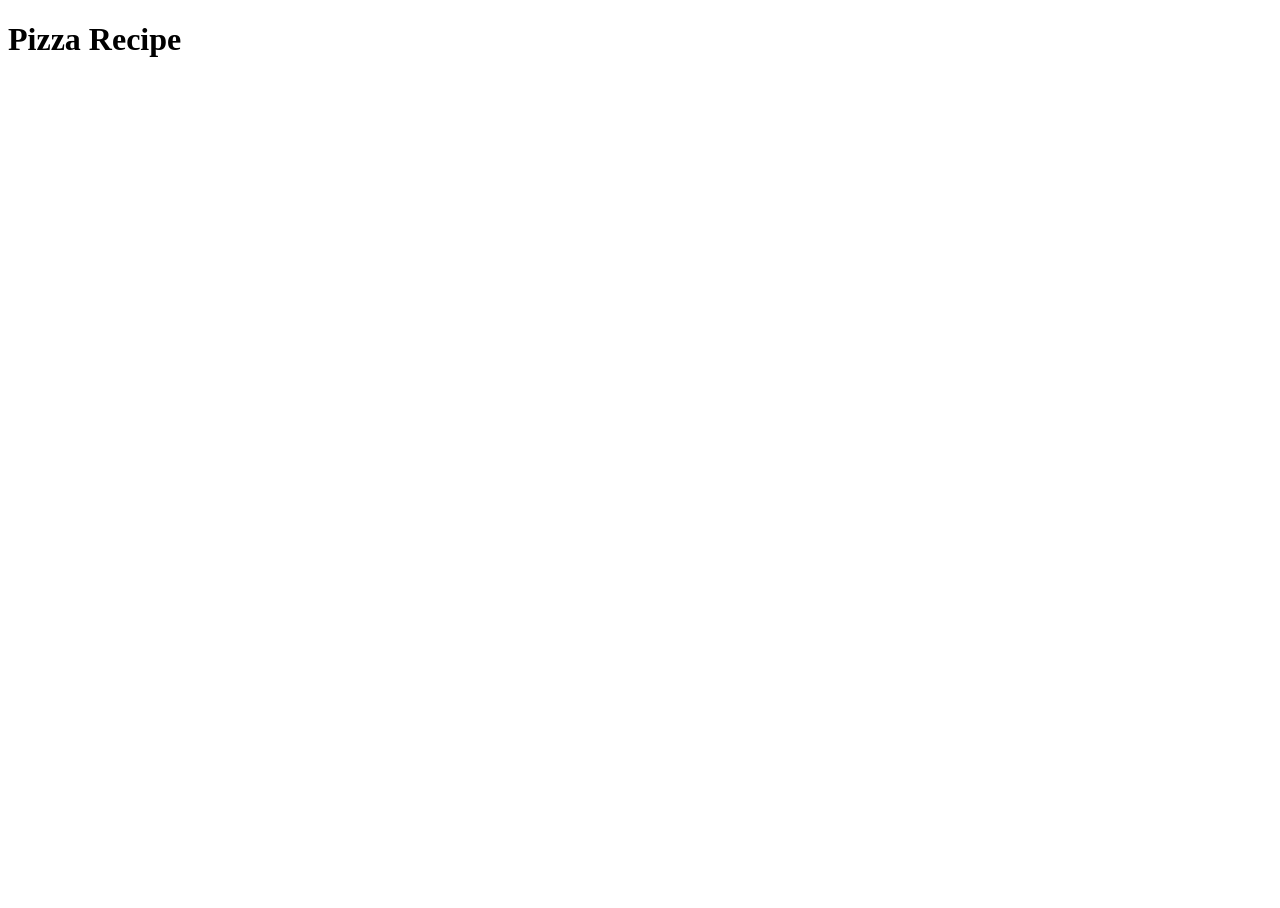
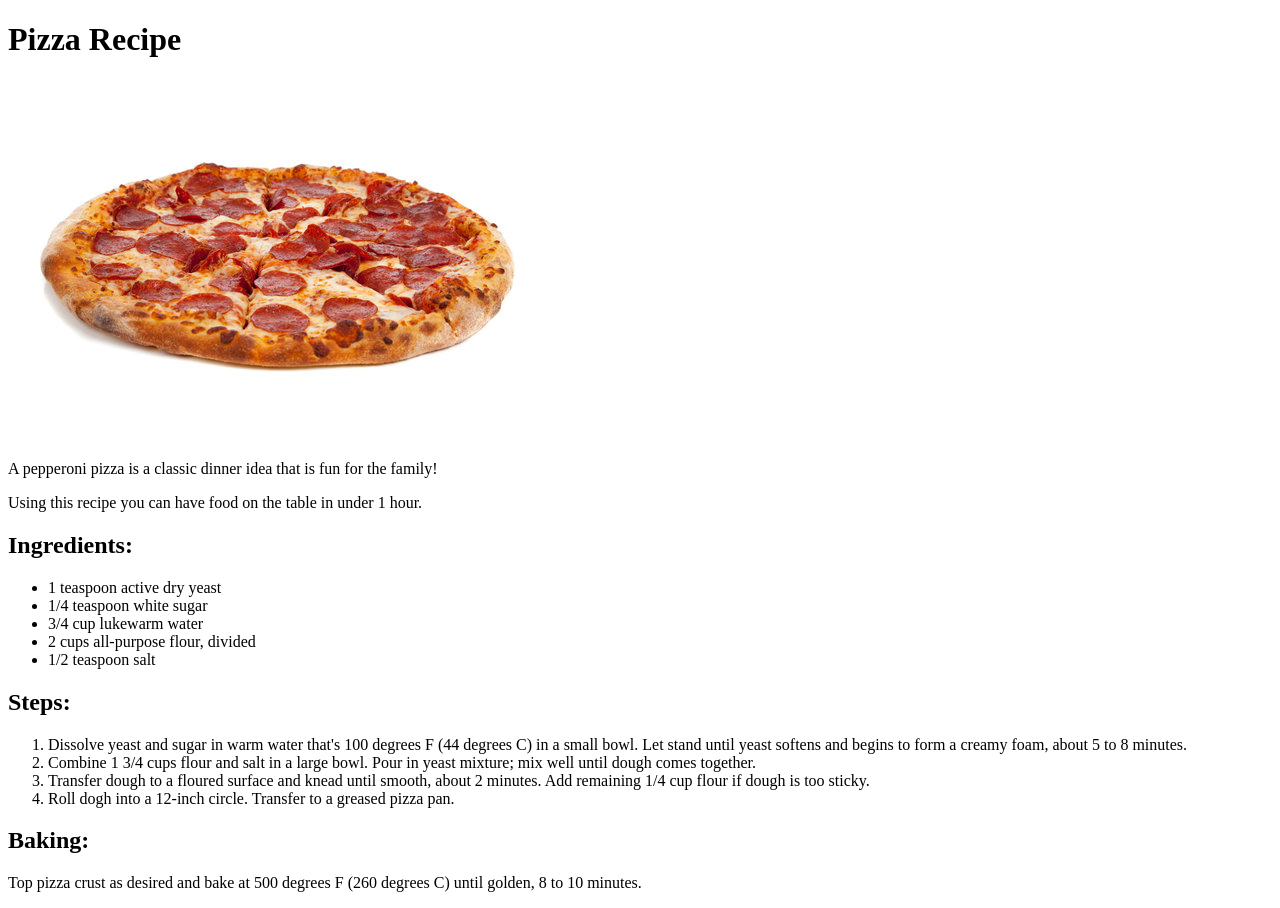
Before and after one commit to godsof-honor/odin-recipes, a plain HTML site: page recipes/pizza.html in a window 1280 px wide. Before the commit the page ends 800 px from the top, so only its background shows below. Drawn offline with Linux system fonts and the light colour scheme.

Commit message:
Completed pizza recipe

```diff
--- a/recipes/pizza.html
+++ b/recipes/pizza.html
@@ -8,6 +8,37 @@
 
     <body>
         <h1>Pizza Recipe</h1>
+        <img src="/images/pizza.jpg" alt="Pepperoni Pizza">
+        <p>A pepperoni pizza is a classic dinner idea that is fun for the family!</p>
+        <p>Using this recipe you can have food on the table in under 1 hour. </p>
+
+        <h2>Ingredients:</h2>
+        <ul>
+            <li>1 teaspoon active dry yeast</li>
+            <li>1/4 teaspoon white sugar</li>
+            <li>3/4 cup lukewarm water</li>
+            <li>2 cups all-purpose flour, divided</li>
+            <li>1/2 teaspoon salt</li>
+        </ul>
+
+        <h2>Steps:</h2>
+        <ol>
+            <li>Dissolve yeast and sugar in warm water that's 100 degrees F (44 degrees C) in a small bowl.
+                Let stand until yeast softens and begins to form a creamy foam, about 5 to 8 minutes.
+            </li>
+            <li>Combine 1 3/4 cups flour and salt in a large bowl. Pour in yeast mixture; mix well until dough
+                comes together.
+            </li>
+            <li>Transfer dough to a floured surface and knead until smooth, about 2 minutes.
+                Add remaining 1/4 cup flour if dough is too sticky.
+            </li>
+            <li>Roll dogh into a 12-inch circle. Transfer to a greased pizza pan.</li>
+        </ol>
+
+        <h2>Baking:</h2>
+        <p>Top pizza crust as desired and bake at 500 degrees F (260 degrees C) until golden,
+            8 to 10 minutes.
+        </p>
     </body>
 
 
```
Also changed, not shown: images/pizza.jpg (added).
